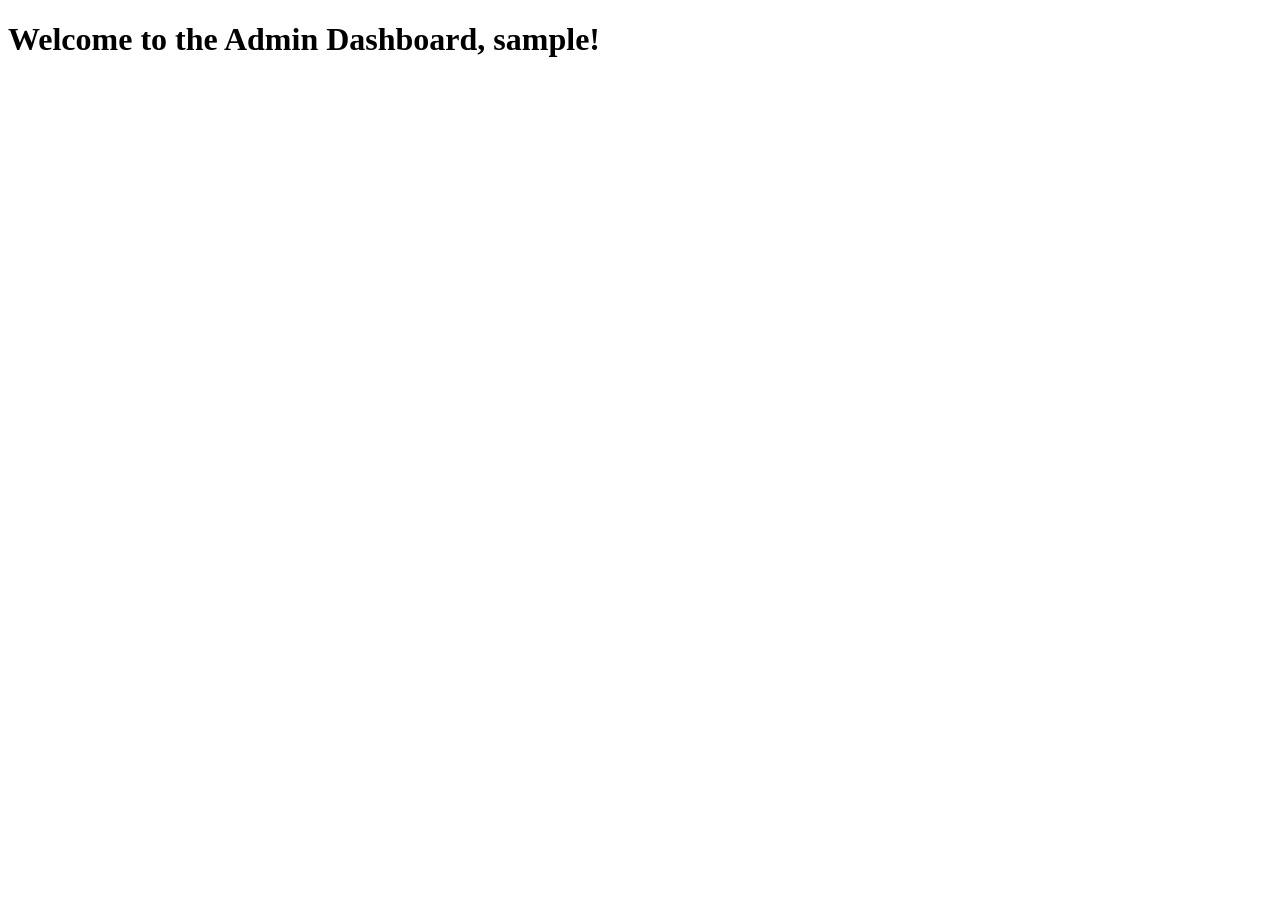
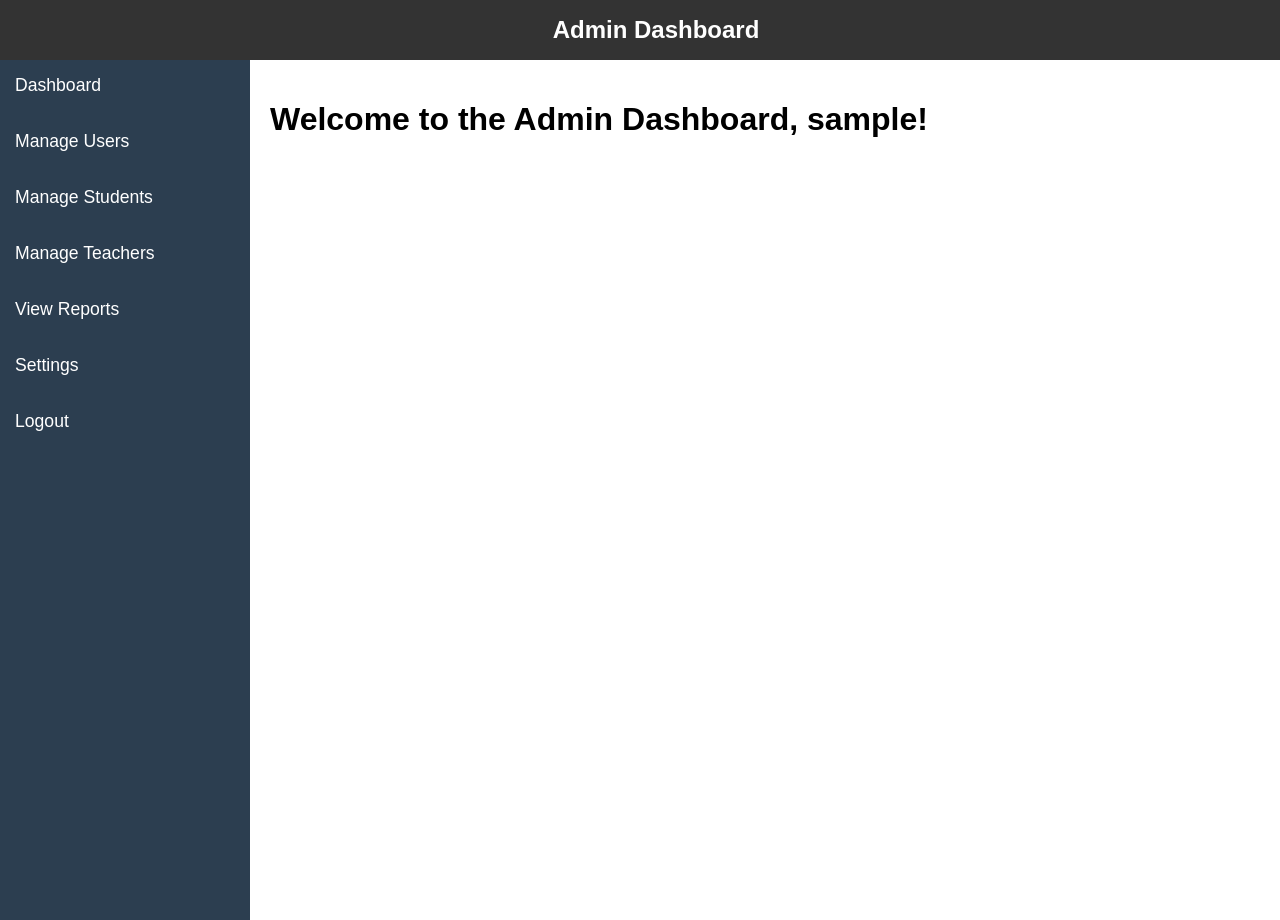
Before and after one commit to Maepacs/SMS, a PHP site: page /admin_dashboard.php in a window 1280 px wide. Run offline with PHP 8.4, Linux system fonts and the light colour scheme; the visitor is signed in with stand-in values (Sample User, id 1).

Commit message:
admin dashboard

```diff
--- a/admin_dashboard.php
+++ b/admin_dashboard.php
@@ -1,4 +1,3 @@
-
 <?php
 session_start();
 if (!isset($_SESSION['role']) || $_SESSION['role'] != 'admin') {
@@ -12,9 +11,91 @@ if (!isset($_SESSION['role']) || $_SESSION['role'] != 'admin') {
     <meta charset="UTF-8">
     <meta name="viewport" content="width=device-width, initial-scale=1.0">
     <title>Admin Dashboard</title>
+    <style>
+        body {
+            font-family: Arial, sans-serif;
+            margin: 0;
+            padding: 0;
+            display: flex;
+            min-height: 100vh;
+        }
+
+        /* Navbar styles */
+        .navbar {
+            background-color: #333;
+            color: white;
+            padding: 1rem;
+            text-align: center;
+            width: 100%;
+            position: fixed;
+            top: 0;
+            left: 0;
+            z-index: 1000;
+        }
+
+        .navbar h1 {
+            margin: 0;
+            font-size: 1.5rem;
+        }
+
+        /* Side panel styles */
+        .side-panel {
+            background-color: #2c3e50;
+            width: 250px;
+            padding-top: 60px; /* Offset to account for fixed navbar */
+            position: fixed;
+            top: 0;
+            left: 0;
+            height: 100%;
+            color: white;
+        }
+
+        .side-panel a {
+            display: block;
+            color: white;
+            padding: 15px;
+            text-decoration: none;
+            font-size: 1.1rem;
+            margin-bottom: 5px;
+        }
+
+        .side-panel a:hover {
+            background-color: #34495e;
+        }
+
+        .content {
+            margin-left: 250px;
+            padding: 20px;
+            padding-top: 80px; /* Offset to account for fixed navbar */
+            flex: 1;
+        }
+
+        h1 {
+            font-size: 2rem;
+        }
+    </style>
 </head>
 <body>
-    <h1>Welcome to the Admin Dashboard, <?php echo $_SESSION['username']; ?>!</h1>
-    <!-- Add admin-related content here -->
+    <!-- Navbar -->
+    <div class="navbar">
+        <h1>Admin Dashboard</h1>
+    </div>
+
+    <!-- Side panel -->
+    <div class="side-panel">
+        <a href="dashboard.php">Dashboard</a>
+        <a href="manage_users.php">Manage Users</a>
+        <a href="manage_students.php">Manage Students</a>
+        <a href="manage_teachers.php">Manage Teachers</a>
+        <a href="view_reports.php">View Reports</a>
+        <a href="settings.php">Settings</a>
+        <a href="logout.php">Logout</a>
+    </div>
+
+    <!-- Main content -->
+    <div class="content">
+        <h1>Welcome to the Admin Dashboard, <?php echo $_SESSION['username']; ?>!</h1>
+        <!-- Add admin-related content here -->
+    </div>
 </body>
 </html>
--- a/admin_login.php
+++ b/admin_login.php
@@ -122,9 +122,7 @@ $conn->close();
             </label>
             <input id="password" class="lf--input" name="password" placeholder="Password" type="password">
         </div>
-        <input class="lf--submit" type="submit" value="LOGIN"><br>
-        <center><a class="lf--note" href="#">Forgot password?</a></center>
-    </form>
-    <small>Don't have an account? <span><a class="lf--note" href="register.php">Register Here</a></small>
+        <input class="lf--submit" type="submit" value="LOGIN">
+     </form>
 </body>
 </html>
```
